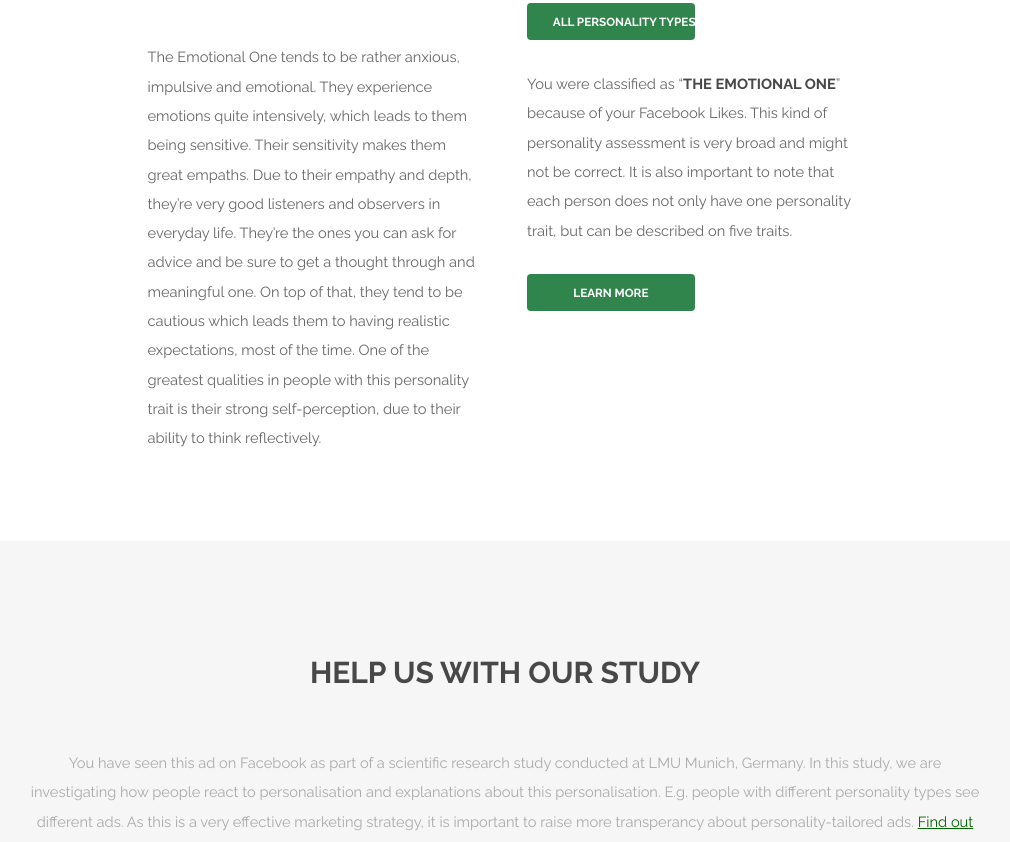
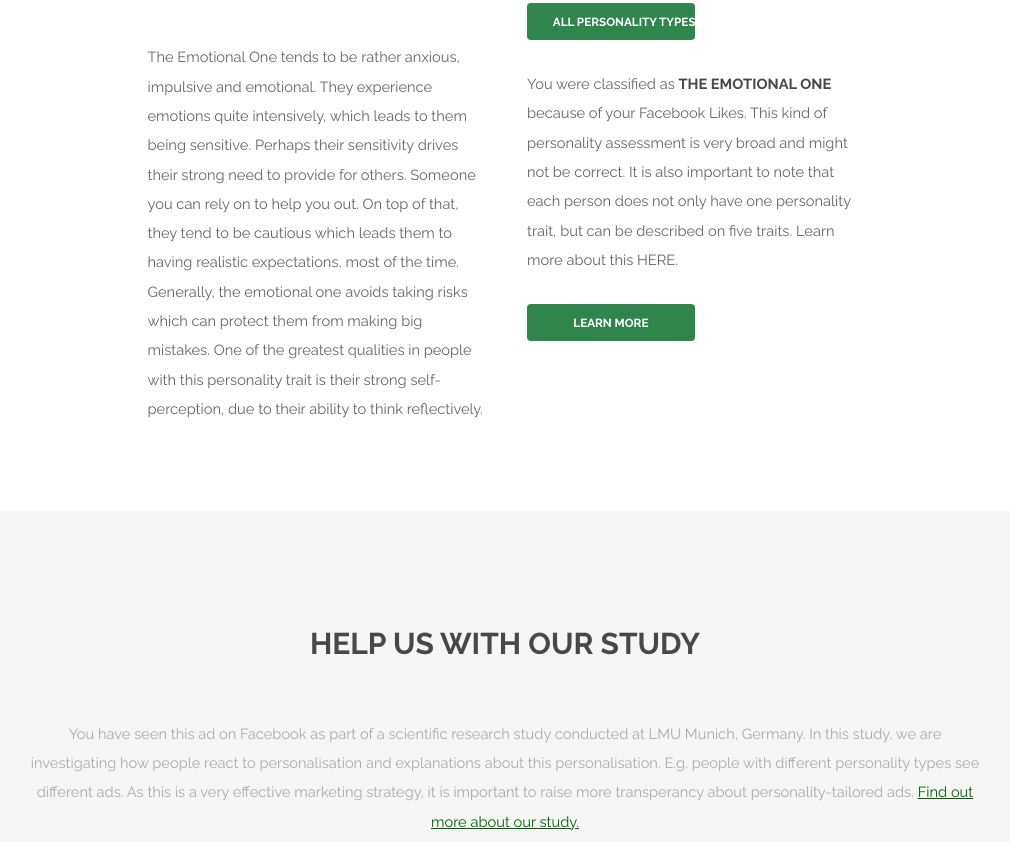
Before and after one commit to JelenaPranjic/facebook-study-website, a plain HTML site: page index.html in a window 1280 px wide. Shown: the part 1099-1941 px from the top of the page, without its empty margins (135-1145 px from the left). Drawn offline with Linux system fonts and the light colour scheme.

Commit message:
Change explanation for Emotional One
on traits, index and product page

```diff
--- a/index.html
+++ b/index.html
@@ -76,6 +76,7 @@
 				</section>
 
 		<!-- One -->
+		<!-- One -->
 		<a name="trait" ></a>
 				<section id="one" class="wrapper style1">
 					<div class="container 75%">
@@ -87,16 +88,15 @@
 								<img alt="icon for trait" class="icon" src="images/emtional.png">
 
 								<p>The Emotional One tends to be rather anxious, impulsive and emotional. They experience emotions quite intensively, which leads to them being sensitive.
-									Their sensitivity makes them great empaths. Due to their empathy and depth, they’re very good listeners and observers in everyday life. They’re the ones you can ask for advice and be sure to get a thought through and meaningful one.
-									On top of that, they tend to be cautious which leads them to having realistic expectations, most of the time.
-									One of the greatest qualities in people with this personality trait is their strong self-perception, due to their ability to think reflectively.
-
-							  </p>
+Perhaps their sensitivity drives their strong need to provide for others. Someone you can rely on to help you out.
+On top of that, they tend to be cautious which leads them to having realistic expectations, most of the time. Generally, the emotional one avoids taking risks which can protect them from making big mistakes.
+One of the greatest qualities in people with this personality trait is their strong self-perception, due to their ability to think reflectively.
+								</p>
 
 							</div>
 							<div class="6u$ 12u$(medium)">
 								<p>On the other hand, this also means that they can be particularly self-critical and more prone to stress than the average person. This also leads to more insecurity, they’re often nervous and might seem shy, as they tend to be socially anxious.
-								The high sensitivity of <strong>The Emotional One</strong> might make them melancholic, depressed, irritable and moody at times.
+								The high sensitivity of <strong>The Emotional One </strong>  might make them melancholic, depressed, irritable and moody at times.
 
 								</p>
 								<div>
@@ -104,8 +104,7 @@
 										<li><a href="traits.html" class="button special small fit">All personality types</a></li>
 									</ul>
 								</div>
-								<p>You were classified as “<strong>The Emotional One</strong>” because of your Facebook Likes. This kind of personality assessment is very broad and might not be correct. It is also important to note that each person does not only have one personality trait, but can be described on five traits.&nbsp; &nbsp;
-                              </p>
+								<p>	You were classified as <strong>The Emotional One</strong> because of your Facebook Likes. This kind of personality assessment is very broad and might not be correct. It is also important to note that each person does not only have one personality trait, but can be described on five traits. Learn more about this HERE. </p>
 								<div>
 									<ul style="width: 50%" class="actions vertical small">
 										<li><a href="study.html#bigfive" class="button special small fit">Learn More</a></li>
@@ -113,11 +112,10 @@
 								</div>
 
 
-						  </div>
+							</div>
 						</div>
 					</div>
 				</section>
-
 		<!-- Four
 		<a name="trait" ></a>
 				<section id="trait" class="wrapper style3 special">
```
Also changed, not shown: product.html (+1 -1 lines), traits.html (+9 -7 lines), 2 other files.
